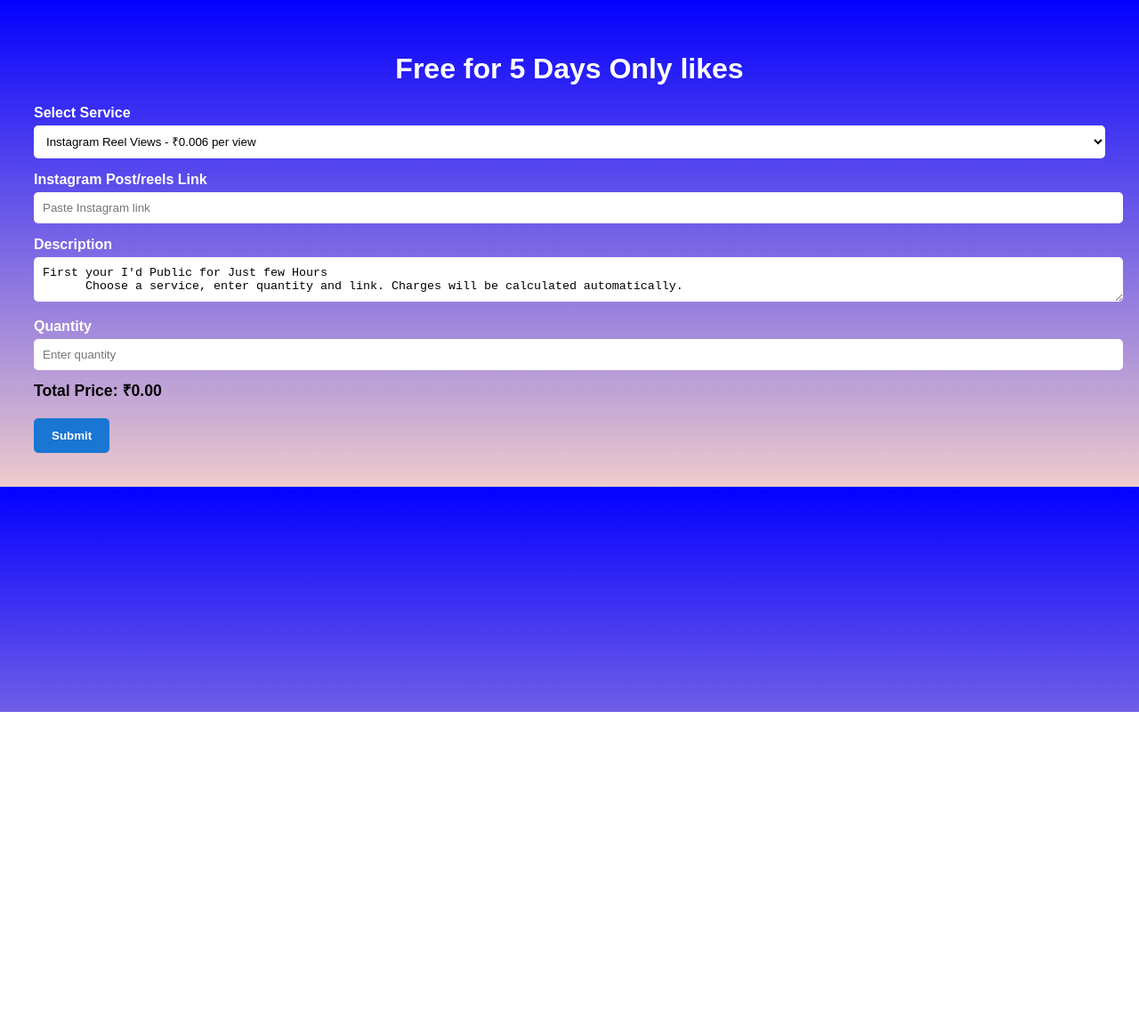
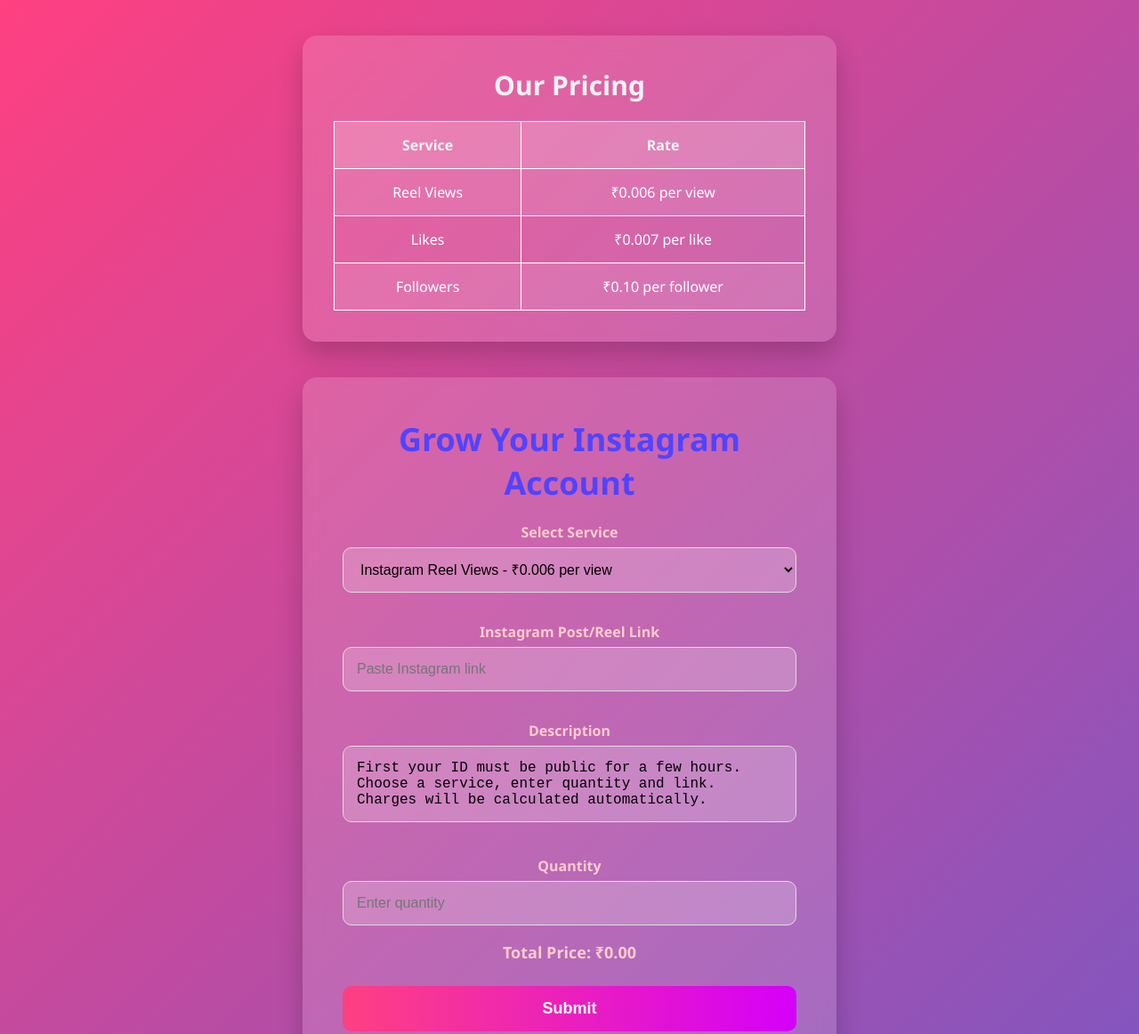
Before and after one commit to code-with-abhi-i5/Insta-Boost, a plain HTML site: page services.html in a window 1280 px wide. Shown: the top 1162 px of the page at 89% size. Before the commit the page ends 800 px from the top, so only its background shows below. Drawn offline with Linux system fonts and the light colour scheme.

Commit message:
Update services.html

```diff
--- a/services.html
+++ b/services.html
@@ -1,114 +1,247 @@
 <!DOCTYPE html>
 <html lang="en">
 <head>
-  <meta charset="UTF-8" />
-  <meta name="viewport" content="width=device-width, initial-scale=1.0"/>
-  <title>Instagram Services</title>
+  <meta charset="UTF-8">
+  <meta name="viewport" content="width=device-width, initial-scale=1.0">
+  <title>Services</title>
   <style>
+    * {
+      box-sizing: border-box;
+      margin: 0;
+      padding: 0;
+    }
+
     body {
-      background: linear-gradient(to bottom, #0400ff, #eecbcb);
+      font-family: 'Segoe UI', Tahoma, Geneva, Verdana, sans-serif;
+      background: linear-gradient(135deg, #ff4081, #7e57c2);
+      margin: 0;
+      padding: 40px 20px;
       color: #fff;
-      font-family: Arial, sans-serif;
-      padding: 30px;
+    }
+
+    .container {
+      display: flex;
+      flex-direction: column;
+      align-items: center;
+      justify-content: center;
+      text-align: center;
+    }
+
+    .pricing {
+      background: rgba(255, 255, 255, 0.15);
+      padding: 35px;
+      border-radius: 16px;
+      box-shadow: 0 15px 30px rgba(0, 0, 0, 0.2);
+      width: 100%;
+      max-width: 600px;
+      margin-bottom: 40px;
+      backdrop-filter: blur(12px);
+    }
+
+    .pricing h2 {
+      font-size: 30px;
+      font-weight: bold;
+      margin-bottom: 20px;
+      color: #f2f2f2;
+    }
+
+    table {
+      width: 100%;
+      border-collapse: collapse;
+      margin-top: 20px;
+    }
+
+    th, td {
+      border: 1px solid #fff;
+      padding: 15px;
+      font-size: 16px;
+      text-align: center;
+    }
+
+    th {
+      background-color: rgba(255, 255, 255, 0.2);
+      font-weight: bold;
+      color: #f4f4f4;
+    }
+
+    tr:nth-child(even) {
+      background-color: rgba(255, 255, 255, 0.1);
+    }
+
+    form {
+      background: rgba(255, 255, 255, 0.15);
+      padding: 45px;
+      border-radius: 16px;
+      box-shadow: 0 15px 30px rgba(0, 0, 0, 0.2);
+      width: 100%;
+      max-width: 600px;
+      backdrop-filter: blur(10px);
+      margin-bottom: 30px;
+      animation: slideIn 1s ease-out;
+    }
+
+    form h1 {
+      font-size: 36px;
+      font-weight: bold;
+      color: #5044ff;
+      margin-bottom: 20px;
     }
 
     label {
+      font-weight: 600;
       display: block;
       margin-top: 15px;
-      font-weight: bold;
+      color: #ffcccb;
     }
 
-    select, input, textarea {
+    input, select, textarea, button {
       width: 100%;
-      padding: 10px;
-      margin-top: 5px;
-      border-radius: 5px;
-      border: none;
-      background-color: #ffffff;
+      padding: 15px;
+      margin-top: 6px;
+      margin-bottom: 18px;
+      font-size: 16px;
+      border: 1px solid #ddd;
+      border-radius: 10px;
+      transition: all 0.3s ease;
+      background-color: rgba(255, 255, 255, 0.2);
       color: #000000;
     }
 
+    input:focus, select:focus, textarea:focus {
+      border-color: #ff4081;
+      outline: none;
+      box-shadow: 0 0 8px rgba(255, 64, 129, 0.6);
+    }
+
+    textarea {
+      resize: none;
+    }
+
     #live-price {
-      margin-top: 10px;
-      font-size: 1.1em;
-      color: #000000;
+      font-size: 18px;
       font-weight: bold;
+      color: #ffcccb;
+      margin-bottom: 20px;
+      text-align: center;
+      animation: fadeIn 1s ease-in-out;
     }
 
     button {
-      margin-top: 20px;
-      padding: 12px 20px;
-      background-color: #1976d2;
+      background: linear-gradient(to right, #ff4081, #d500f9);
       color: white;
       border: none;
-      border-radius: 5px;
+      font-size: 18px;
       font-weight: bold;
       cursor: pointer;
-    }
-
-    h1 {
-      text-align: center;
+      border-radius: 10px;
+      transition: background 0.3s ease;
+      padding: 15px;
     }
 
     button:hover {
-      background-color: #1565c0;
+      background: linear-gradient(to right, #e91e63, #c2185b);
+    }
+
+    @keyframes slideIn {
+      0% {
+        opacity: 0;
+        transform: translateY(30px);
+      }
+      100% {
+        opacity: 1;
+        transform: translateY(0);
+      }
+    }
+
+    @keyframes fadeIn {
+      0% {
+        opacity: 0;
+      }
+      100% {
+        opacity: 1;
+      }
+    }
+
+    @media (max-width: 600px) {
+      body {
+        padding: 20px;
+      }
+      .container {
+        padding: 0 10px;
+      }
+      .pricing, form {
+        padding: 30px;
+      }
+      form h1 {
+        font-size: 28px;
+      }
+      label, input, select, button {
+        font-size: 14px;
+      }
+      #live-price {
+        font-size: 16px;
+      }
     }
   </style>
 </head>
 <body>
+  <div class="container">
 
-  <H1>Free for 5 Days Only likes</H1>
+    <!-- Pricing section -->
+    <div class="pricing">
+      <h2>Our Pricing</h2>
+      <table>
+        <tr>
+          <th>Service</th>
+          <th>Rate</th>
+        </tr>
+        <tr>
+          <td>Reel Views</td>
+          <td>₹0.006 per view</td>
+        </tr>
+        <tr>
+          <td>Likes</td>
+          <td>₹0.007 per like</td>
+        </tr>
+        <tr>
+          <td>Followers</td>
+          <td>₹0.10 per follower</td>
+        </tr>
+      </table>
+    </div>
 
-  <form>
-    <label for="service">Select Service</label>
-    <select id="service">
-      <option value="views">Instagram Reel Views - ₹0.006 per view</option>
-      <option value="likes">Instagram Likes - ₹0.007 per like</option>
-      <option value="followers">Instagram Followers - ₹0.1 per follower</option>
-    </select>
+    <!-- Form for submitting request -->
+    <form action="https://api.web3forms.com/submit" method="POST" id="service-form">
+      <h1>Grow Your Instagram Account</h1>
 
-    <label for="link">Instagram Post/reels Link</label>
-    <input type="url" id="link" placeholder="Paste Instagram link" required />
+      <input type="hidden" name="access_key" value="57c99aed-773c-46e4-9c60-66b544c844f9">
+      <input type="hidden" name="from_name" value="Instagram Boost Form">
+      <input type="hidden" name="subject" value="New Instagram Order">
 
-    <label>Description</label>
-    <textarea readonly>First your I'd Public for Just few Hours
-      Choose a service, enter quantity and link. Charges will be calculated automatically.</textarea></textarea>
+      <label for="service">Select Service</label>
+      <select id="service" name="service" required>
+        <option value="views" data-price="0.006">Instagram Reel Views - ₹0.006 per view</option>
+        <option value="likes" data-price="0.007">Instagram Likes - ₹0.007 per like</option>
+        <option value="followers" data-price="0.1">Instagram Followers - ₹0.1 per follower</option>
+      </select>
 
+      <label for="link">Instagram Post/Reel Link</label>
+      <input type="url" id="link" name="link" placeholder="Paste Instagram link" required />
 
-    <label for="quantity">Quantity</label>
-    <input type="number" id="quantity" min="100" max="5000000" placeholder="Enter quantity" required />
+      <label>Description</label>
+      <textarea readonly rows="3">
+First your ID must be public for a few hours.
+Choose a service, enter quantity and link.
+Charges will be calculated automatically.
+      </textarea>
 
-    <div id="live-price">Total Price: ₹0.00</div>
+      <label for="quantity">Quantity</label>
+      <input type="number" id="quantity" name="quantity" min="100" max="5000000" placeholder="Enter quantity" required />
 
-    <button type="submit">Submit</button>
-  </form>
+      <div id="live-price">Total Price: ₹0.00</div>
 
-  <script>
-    const service = document.getElementById("service");
-    const quantity = document.getElementById("quantity");
-    const livePrice = document.getElementById("live-price");
-
-    const rates = {
-      views: 0.006,
-      likes: 0.007,
-      followers: 0.1
-    };
-
-    function updateLivePrice() {
-      const selected = service.value;
-      const qty = parseInt(quantity.value);
-
-      if (!isNaN(qty) && qty >= 100) {
-        const price = qty * rates[selected];
-        livePrice.textContent = Total Price: ₹${price.toFixed(2)};
-      } else {
-        livePrice.textContent = Total Price: ₹0.00;
-      }
-    }
-
-    service.addEventListener("change", updateLivePrice);
-    quantity.addEventListener("input", updateLivePrice);
-  </script>
-
+      <button type="submit">Submit</button>
+    </form>
+  </div>
 </body>
 </html>
```
